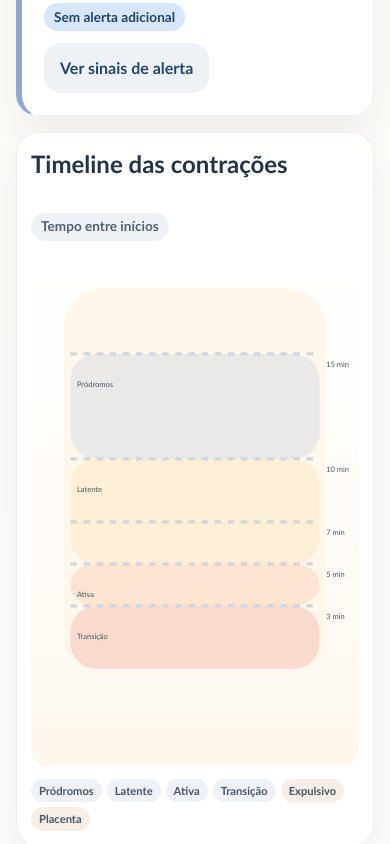
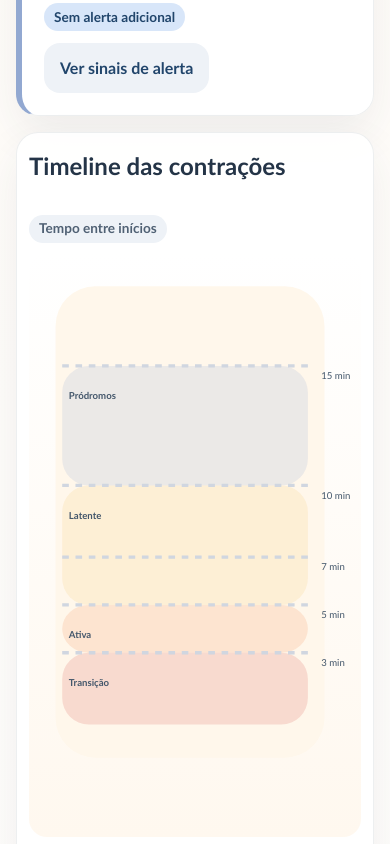
Before and after one commit to pauloruszel/monitor-contracoes, a React (Vite) app: page / in a window 390 px wide. Shown: the part 1680-2524 px from the top of the page. Built offline with nearby package versions, Linux system fonts and the light colour scheme.

Commit message:
ajsute na timeline das contrações

```diff
--- a/src/components/TimelineChart.jsx
+++ b/src/components/TimelineChart.jsx
@@ -18,13 +18,13 @@ const zoneStops = [
 const visualOnlyPhases = ['Expulsivo', 'Placenta']
 
 const WIDTH = 100
-const HEIGHT = 158
-const plotLeft = 16
-const plotRight = 86
+const HEIGHT = 176
+const plotLeft = 13
+const plotRight = 84
 
 function getY(minutes) {
   const clamped = Math.max(0, Math.min(15, minutes))
-  return 128 - (clamped / 15) * 96
+  return 142 - (clamped / 15) * 108
 }
 
 function getX(index, total) {
@@ -53,7 +53,7 @@ function TimelineChart({ contractions, averageInterval, formatDuration, formatCl
         <span className="badge badge-muted">Tempo entre inícios</span>
       </div>
       <svg viewBox={`0 0 ${WIDTH} ${HEIGHT}`} className="timeline-svg" role="img">
-        <rect x="10" y="12" width="80" height="118" rx="12" fill="#fff7eb" />
+        <rect x="8" y="10" width="81" height="142" rx="12" fill="#fff7eb" />
 
         {zoneStops.map((zone) => {
           const yTop = getY(zone.max)
@@ -61,15 +61,15 @@ function TimelineChart({ contractions, averageInterval, formatDuration, formatCl
           return (
             <g key={zone.label}>
               <rect
-                x="12"
+                x="10"
                 y={yTop}
-                width="76"
+                width="74"
                 height={Math.max(10, yBottom - yTop)}
                 rx="8"
                 fill={zone.color}
                 opacity="0.18"
               />
-              <text x="14" y={yTop + 10} className="timeline-zone-label">
+              <text x="12" y={yTop + 10} className="timeline-zone-label">
                 {zone.label}
               </text>
             </g>
@@ -79,14 +79,14 @@ function TimelineChart({ contractions, averageInterval, formatDuration, formatCl
         {markers.map((marker) => (
           <g key={marker.label}>
             <line
-              x1="12"
-              x2="88"
+              x1="10"
+              x2="86"
               y1={getY(marker.value)}
               y2={getY(marker.value)}
               stroke="#d0d6e0"
               strokeDasharray="2 2"
             />
-            <text x="90" y={getY(marker.value) + 4} className="timeline-axis-label">
+            <text x="88" y={getY(marker.value) + 4} className="timeline-axis-label">
               {marker.label}
             </text>
           </g>
@@ -115,8 +115,8 @@ function TimelineChart({ contractions, averageInterval, formatDuration, formatCl
 
         {markerY ? (
           <g>
-            <line x1="10" x2="90" y1={markerY} y2={markerY} stroke="#183153" strokeWidth="1.5" />
-            <text x="14" y={markerY - 4} className="timeline-current-label">
+            <line x1="8" x2="88" y1={markerY} y2={markerY} stroke="#183153" strokeWidth="1.5" />
+            <text x="12" y={markerY - 4} className="timeline-current-label">
               Média atual
             </text>
           </g>
--- a/src/styles.css
+++ b/src/styles.css
@@ -439,7 +439,7 @@ a {
   height: auto;
   background: linear-gradient(180deg, #fff, #fff8ef);
   border-radius: 18px;
-  margin-top: -4px;
+  margin-top: -2px;
 }
 
 .timeline-legend {
@@ -465,8 +465,12 @@ a {
 .timeline-axis-label,
 .timeline-zone-label,
 .timeline-current-label {
-  font-size: 2.3px;
+  font-size: 2.55px;
   fill: #44576b;
+}
+
+.timeline-zone-label {
+  font-weight: 700;
 }
 
 .history-list {
@@ -606,4 +610,22 @@ a {
   .history-metrics {
     text-align: left;
   }
+
+  .timeline-card {
+    padding: 16px 12px 14px;
+  }
+
+  .timeline-svg {
+    min-height: 360px;
+  }
+
+  .timeline-axis-label,
+  .timeline-zone-label,
+  .timeline-current-label {
+    font-size: 2.9px;
+  }
+
+  .legend-chip {
+    font-size: 0.74rem;
+  }
 }
```
